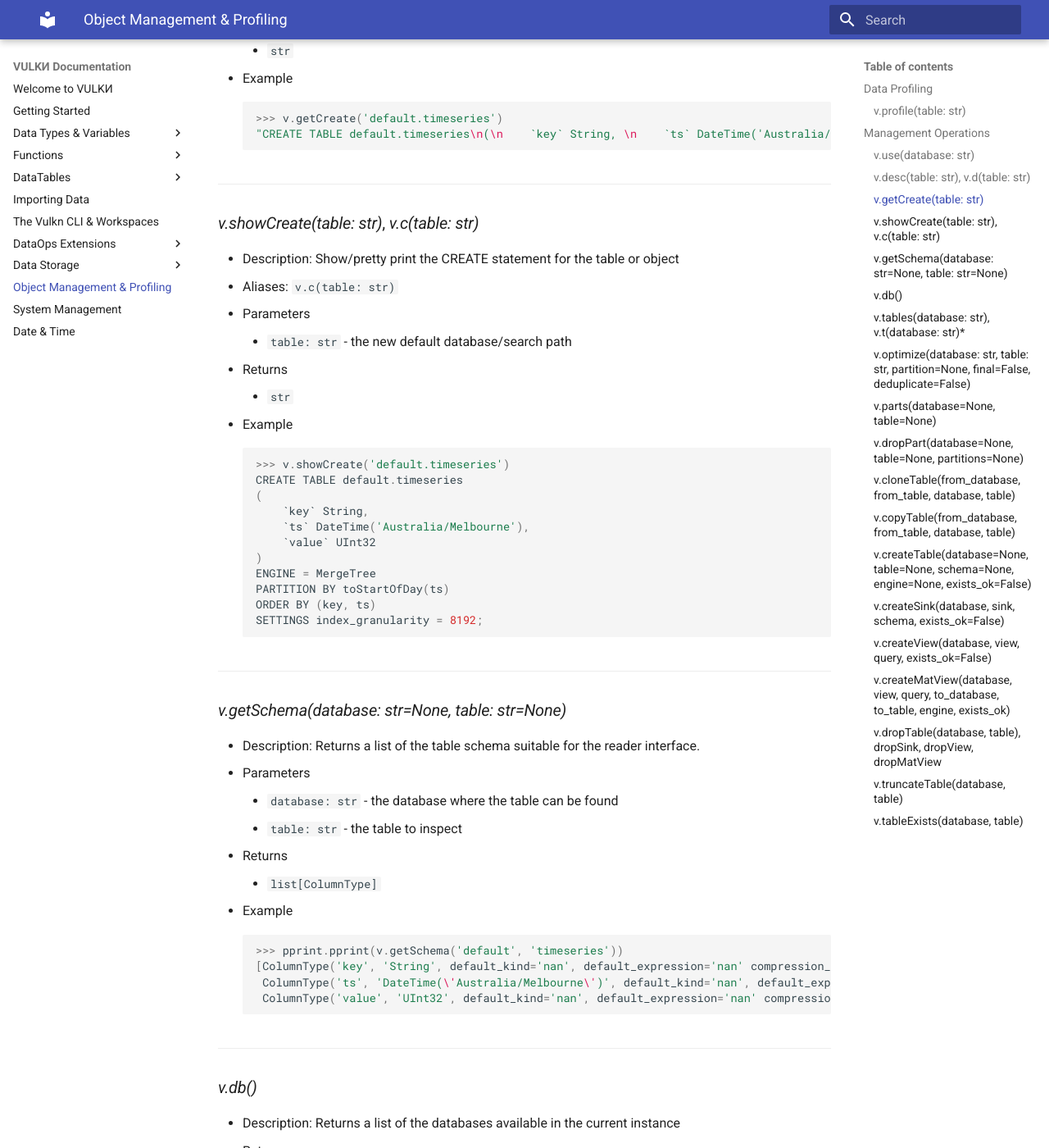
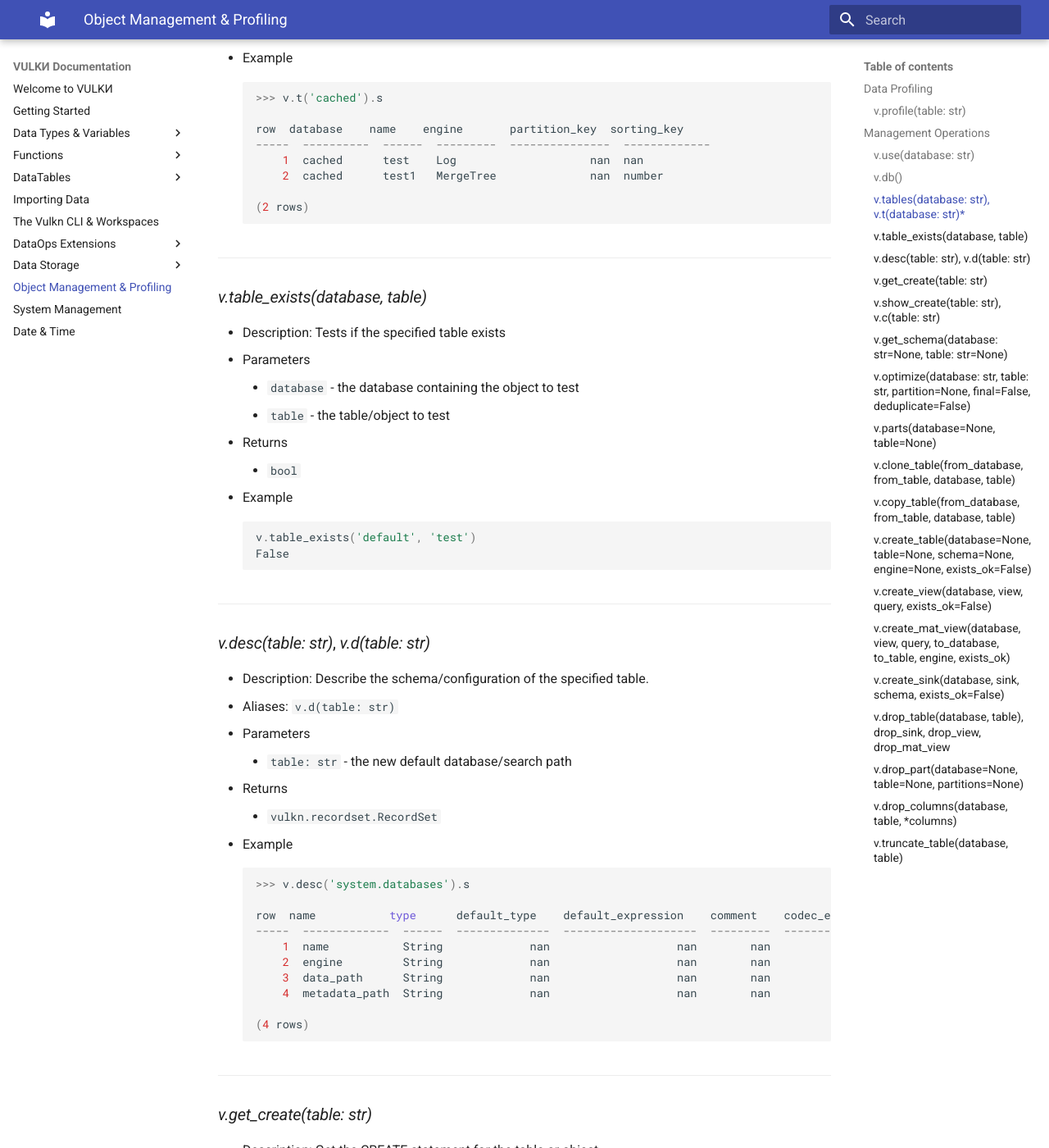
Before and after one commit to VulknData/vulkn, an MkDocs documentation site: the page built from docs/dbmanagement.md, in a window 1280 px wide and 1400 px high, scrolled down 3796 px. Shown: the whole window at 82% size. Built offline with MkDocs 1.6.1 and Material for MkDocs 9.7.7, drawn with Linux system fonts in a browser that asks for light colours; some of the changed text lies outside the part shown.

Commit message:
Add docs

````diff
--- a/docs/datatables/reference.md
+++ b/docs/datatables/reference.md
@@ -32,6 +32,51 @@
 order_by, sort | Sorts the specified DataTable by the specified key(s) | ```v.q('SELECT database FROM system.tables').distinct().order_by('database').s``` |
 prewhere | Applies column filtering prior to the where clause | ```v.q('SELECT * FROM default.mergetree').prewhere('is_valid = 1').s``` |
 
+---
+
+## *BaseTableDataFrame*
+
+BaseTableDataFrames are entry points for the SelectQueryDataTable type that is detailed later in this
+section.
+
+BaseTableDataFrames are created using either the v.table() method or the v.data dunder dictionary.
+
+These support two additional methods.
+
+### *desc()*
+
+* Description: Provides a description of the data definition for the table.
+* Returns: ```vulkn.recordset.RecordSet```
+* Example:
+    ```python
+    v.table('default.baz').desc().s
+
+      row  name    type      default_type    default_expression    comment    codec_expression    ttl_expression
+    -----  ------  ------  --------------  --------------------  ---------  ------------------  ----------------
+        1  id      String             nan                   nan        nan                 nan               nan
+        2  a       String             nan                   nan        nan                 nan               nan
+        3  b       String             nan                   nan        nan                 nan               nan
+
+    (3 rows)
+    ```
+---
+
+### *drop_columns(\*columns)*
+
+* Description: Drops the specified columns from the table.
+* Returns: ```bool```
+* Example:
+    ```python
+    >>> v.table('default.baz').drop_columns('a','b')
+    True
+    >>> v.table('default.baz').desc().s
+
+      row  name    type      default_type    default_expression    comment    codec_expression    ttl_expression
+    -----  ------  ------  --------------  --------------------  ---------  ------------------  ----------------
+        1  id      String             nan                   nan        nan                 nan               nan
+
+    (1 row)
+    ```
 ---
 
 ## *one*
--- a/docs/dbmanagement.md
+++ b/docs/dbmanagement.md
@@ -135,84 +135,6 @@
     ```
 ---
 
-### *v.desc(table: str)*, *v.d(table: str)*
-
-* Description: Describe the schema/configuration of the specified table.
-* Aliases: ```v.d(table: str)```
-* Parameters
-    * ```table: str``` - the new default database/search path
-* Returns
-    * ```vulkn.recordset.RecordSet```
-* Example
-    ```python
-    >>> v.desc('system.databases').s
-
-    row  name           type      default_type    default_expression    comment    codec_expression    ttl_expression
-    -----  -------------  ------  --------------  --------------------  ---------  ------------------  ----------------
-        1  name           String             nan                   nan        nan                 nan               nan
-        2  engine         String             nan                   nan        nan                 nan               nan
-        3  data_path      String             nan                   nan        nan                 nan               nan
-        4  metadata_path  String             nan                   nan        nan                 nan               nan
-
-    (4 rows)
-    ```
----
-
-### *v.getCreate(table: str)*
-
-* Description: Get the CREATE statement for the table or object
-* Parameters
-    * ```table: str``` - the new default database/search path
-* Returns
-    * ```str```
-* Example
-    ```python
-    >>> v.getCreate('default.timeseries')
-    "CREATE TABLE default.timeseries\n(\n    `key` String, \n    `ts` DateTime('Australia/Melbourne'), \n    `value` UInt32\n)\nENGINE = MergeTree\nPARTITION BY toStartOfDay(ts)\nORDER BY (key, ts)\nSETTINGS index_granularity = 8192;
-    ```
----
-
-### *v.showCreate(table: str)*, *v.c(table: str)*
-
-* Description: Show/pretty print the CREATE statement for the table or object
-* Aliases: ```v.c(table: str)```
-* Parameters
-    * ```table: str``` - the new default database/search path
-* Returns
-    * ```str```
-* Example
-    ```python
-    >>> v.showCreate('default.timeseries')
-    CREATE TABLE default.timeseries
-    (
-        `key` String,
-        `ts` DateTime('Australia/Melbourne'),
-        `value` UInt32
-    )
-    ENGINE = MergeTree
-    PARTITION BY toStartOfDay(ts)
-    ORDER BY (key, ts)
-    SETTINGS index_granularity = 8192;
-    ```
----
-
-### *v.getSchema(database: str=None, table: str=None)*
-
-* Description: Returns a list of the table schema suitable for the reader interface.
-* Parameters
-    * ```database: str``` - the database where the table can be found
-    * ```table: str``` - the table to inspect
-* Returns
-    * ```list[ColumnType]```
-* Example
-    ```python
-    >>> pprint.pprint(v.getSchema('default', 'timeseries'))
-    [ColumnType('key', 'String', default_kind='nan', default_expression='nan' compression_codec='nan'),
-     ColumnType('ts', 'DateTime(\'Australia/Melbourne\')', default_kind='nan', default_expression='nan' compression_codec='nan'),
-     ColumnType('value', 'UInt32', default_kind='nan', default_expression='nan' compression_codec='nan')]
-    ```
----
-
 ### *v.db()*
 
 * Description: Returns a list of the databases available in the current instance
@@ -254,6 +176,99 @@
         2  cached      test1   MergeTree              nan  number
 
     (2 rows)
+    ```
+---
+
+### *v.table_exists(database, table)*
+
+* Description: Tests if the specified table exists
+* Parameters
+    * ```database``` - the database containing the object to test
+    * ```table``` - the table/object to test
+* Returns
+    * ```bool```
+* Example
+    ```python
+    v.table_exists('default', 'test')
+    False
+    ```
+---
+
+### *v.desc(table: str)*, *v.d(table: str)*
+
+* Description: Describe the schema/configuration of the specified table.
+* Aliases: ```v.d(table: str)```
+* Parameters
+    * ```table: str``` - the new default database/search path
+* Returns
+    * ```vulkn.recordset.RecordSet```
+* Example
+    ```python
+    >>> v.desc('system.databases').s
+
+    row  name           type      default_type    default_expression    comment    codec_expression    ttl_expression
+    -----  -------------  ------  --------------  --------------------  ---------  ------------------  ----------------
+        1  name           String             nan                   nan        nan                 nan               nan
+        2  engine         String             nan                   nan        nan                 nan               nan
+        3  data_path      String             nan                   nan        nan                 nan               nan
+        4  metadata_path  String             nan                   nan        nan                 nan               nan
+
+    (4 rows)
+    ```
+---
+
+### *v.get_create(table: str)*
+
+* Description: Get the CREATE statement for the table or object
+* Parameters
+    * ```table: str``` - the new default database/search path
+* Returns
+    * ```str```
+* Example
+    ```python
+    >>> v.get_create('default.timeseries')
+    "CREATE TABLE default.timeseries\n(\n    `key` String, \n    `ts` DateTime('Australia/Melbourne'), \n    `value` UInt32\n)\nENGINE = MergeTree\nPARTITION BY toStartOfDay(ts)\nORDER BY (key, ts)\nSETTINGS index_granularity = 8192;
+    ```
+---
+
+### *v.show_create(table: str)*, *v.c(table: str)*
+
+* Description: Show/pretty print the CREATE statement for the table or object
+* Aliases: ```v.c(table: str)```
+* Parameters
+    * ```table: str``` - the new default database/search path
+* Returns
+    * ```str```
+* Example
+    ```python
+    >>> v.show_create('default.timeseries')
+    CREATE TABLE default.timeseries
+    (
+        `key` String,
+        `ts` DateTime('Australia/Melbourne'),
+        `value` UInt32
+    )
+    ENGINE = MergeTree
+    PARTITION BY toStartOfDay(ts)
+    ORDER BY (key, ts)
+    SETTINGS index_granularity = 8192;
+    ```
+---
+
+### *v.get_schema(database: str=None, table: str=None)*
+
+* Description: Returns a list of the table schema suitable for the reader interface.
+* Parameters
+    * ```database: str``` - the database where the table can be found
+    * ```table: str``` - the table to inspect
+* Returns
+    * ```list[ColumnType]```
+* Example
+    ```python
+    >>> pprint.pprint(v.get_schema('default', 'timeseries'))
+    [ColumnType('key', 'String', default_kind='nan', default_expression='nan' compression_codec='nan'),
+     ColumnType('ts', 'DateTime(\'Australia/Melbourne\')', default_kind='nan', default_expression='nan' compression_codec='nan'),
+     ColumnType('value', 'UInt32', default_kind='nan', default_expression='nan' compression_codec='nan')]
     ```
 ---
 
@@ -303,23 +318,7 @@
     ```
 ---
 
-### *v.dropPart(database=None, table=None, partitions=None)*
-
-* Description: Drops the specified partitions from the table
-* Parameters
-    * ```database``` - the database containing the required table
-    * ```table``` - the table to call the drop operation on
-    * ```partitions: list``` - a list of partitions to drop
-* Returns
-    * ```bool```
-* Example
-    ```python
-    v.dropPart('default','trades_2015',partitions=['2015-02-01','2015-03-01'])
-    True
-    ```
----
-
-### *v.cloneTable(from_database, from_table, database, table)*
+### *v.clone_table(from_database, from_table, database, table)*
 
 * Description: Copies a table definition only from database.table to another.
 * Parameters
@@ -331,12 +330,12 @@
     * ```bool```
 * Example
     ```python
-    >>> v.cloneTable('default', 'iot_nw_netflow', 'other', 'iot_nw_netflow2')
+    >>> v.clone_table('default', 'iot_nw_netflow', 'other', 'iot_nw_netflow2')
     True
     ```
 ---
 
-### *v.copyTable(from_database, from_table, database, table)*
+### *v.copy_table(from_database, from_table, database, table)*
 
 * Description: Copies a table, including it's data, from the source table to the targe table
 * Parameters
@@ -348,12 +347,12 @@
     * ```bool```
 * Example
     ```python
-    >>> v.copyTable('default', 'iot_nw_netflow', 'other', 'iot_nw_netflow2')
+    >>> v.copy_table('default', 'iot_nw_netflow', 'other', 'iot_nw_netflow2')
     True
     ```
 ---
 
-### *v.createTable(database=None, table=None, schema=None, engine=None, exists_ok=False)*
+### *v.create_table(database=None, table=None, schema=None, engine=None, exists_ok=False)*
 
 * Description: Creates a new table
 * Parameters
@@ -366,29 +365,12 @@
     * ```bool```
 * Example
     ```python
-    >>> v.createTable('default', 'iot_nw_netflow3', v.getSchema('default', 'iot_nw_netflow'), engines.Memory())
+    >>> v.create_table('default', 'iot_nw_netflow3', v.getSchema('default', 'iot_nw_netflow'), engines.Memory())
     True
     ```
 ---
 
-### *v.createSink(database, sink, schema, exists_ok=False)*
-
-* Description: Creates a new input sink (table with the Null engine) suitable for streaming input with transformations.
-* Parameters
-    * ```database``` - the database to create the table in
-    * ```table``` - the table name
-    * ```schema``` - the schema ColumnType definition
-    * ```exists_ok``` - don't error if the table already exists
-* Returns
-    * ```bool```
-* Example
-    ```python
-    >>> v.createSink('default', 'netflow_sink', v.getSchema('default', 'iot_nw_netflow'))
-    True
-    ```
----
-
-### *v.createView(database, view, query, exists_ok=False)*
+### *v.create_view(database, view, query, exists_ok=False)*
 
 * Description: Creates a new view based on the specified query
 * Parameters
@@ -401,12 +383,12 @@
 * Example
     ```python
     >>> vdef = 'SELECT count() FROM myrecords'
-    >>> v.createView('default', 'myview', vdef)
+    >>> v.create_view('default', 'myview', vdef)
     True
     ```
 ---
 
-### *v.createMatView(database, view, query, to_database, to_table, engine, exists_ok)*
+### *v.create_mat_view(database, view, query, to_database, to_table, engine, exists_ok)*
 
 * Description: Creates a new materialized view in the target database with name view using the specified query
 * Parameters
@@ -422,12 +404,29 @@
 * Example
     ```python
     >>> mv_def = 'SELECT device_id, substring(def_col), count() FROM myrecords'
-    >>> v.createMatView('default', 'mymatview', mv_def, 'default', 'targettable', engines.MergeTree())
+    >>> v.create_mat_view('default', 'mymatview', mv_def, 'default', 'targettable', engines.MergeTree())
     True
     ```
 ---
 
-### *v.dropTable(database, table)*, *dropSink*, *dropView*, *dropMatView*
+### *v.create_sink(database, sink, schema, exists_ok=False)*
+
+* Description: Creates a new input sink (table with the Null engine) suitable for streaming input with transformations.
+* Parameters
+    * ```database``` - the database to create the table in
+    * ```table``` - the table name
+    * ```schema``` - the schema ColumnType definition
+    * ```exists_ok``` - don't error if the table already exists
+* Returns
+    * ```bool```
+* Example
+    ```python
+    >>> v.create_sink('default', 'netflow_sink', v.getSchema('default', 'iot_nw_netflow'))
+    True
+    ```
+---
+
+### *v.drop_table(database, table)*, *drop_sink*, *drop_view*, *drop_mat_view*
 
 * Description: Drops the specified table/object.
 * Parameters
@@ -437,12 +436,44 @@
     * ```bool```
 * Example
     ```python
-    v.dropTable('default','old_table')
+    v.drop_table('default','old_table')
     True
     ```
 ---
 
-### *v.truncateTable(database, table)*
+### *v.drop_part(database=None, table=None, partitions=None)*
+
+* Description: Drops the specified partitions from the table
+* Parameters
+    * ```database``` - the database containing the required table
+    * ```table``` - the table to call the drop operation on
+    * ```partitions: list``` - a list of partitions to drop
+* Returns
+    * ```bool```
+* Example
+    ```python
+    v.drop_part('default','trades_2015',partitions=['2015-02-01','2015-03-01'])
+    True
+    ```
+---
+
+### *v.drop_columns(database, table, \*columns)*
+
+* Description: Drops the specified columns from the table
+* Parameters
+    * ```database``` - the database containing the required table
+    * ```table``` - the table to call the drop operation on
+    * ```columns: list``` - a list of columns to drop
+* Returns
+    * ```bool```
+* Example
+    ```python
+    v.drop_columns('default','trades_2015',['city','state'])
+    True
+    ```
+---
+
+### *v.truncate_table(database, table)*
 
 * Description: Truncates the specified table.
 * Parameters
@@ -452,22 +483,7 @@
     * ```bool```
 * Example
     ```python
-    v.truncateTable('default', 'truncateme')
+    v.truncate_table('default', 'truncateme')
     True
     ```
 ---
-
-### *v.tableExists(database, table)*
-
-* Description: Tests if the specified table exists
-* Parameters
-    * ```database``` - the database containing the object to test
-    * ```table``` - the table/object to test
-* Returns
-    * ```bool```
-* Example
-    ```python
-    v.tableExists('default', 'test')
-    False
-    ```
----
````
